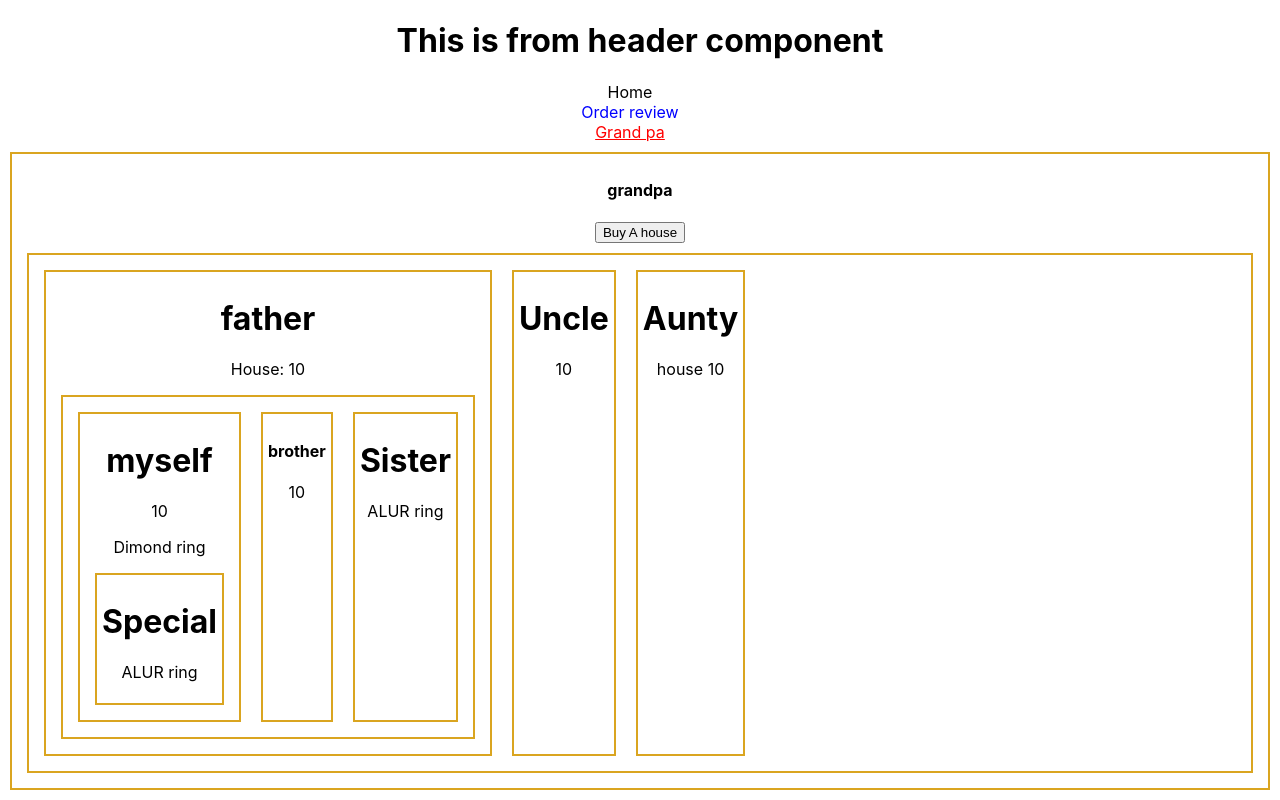
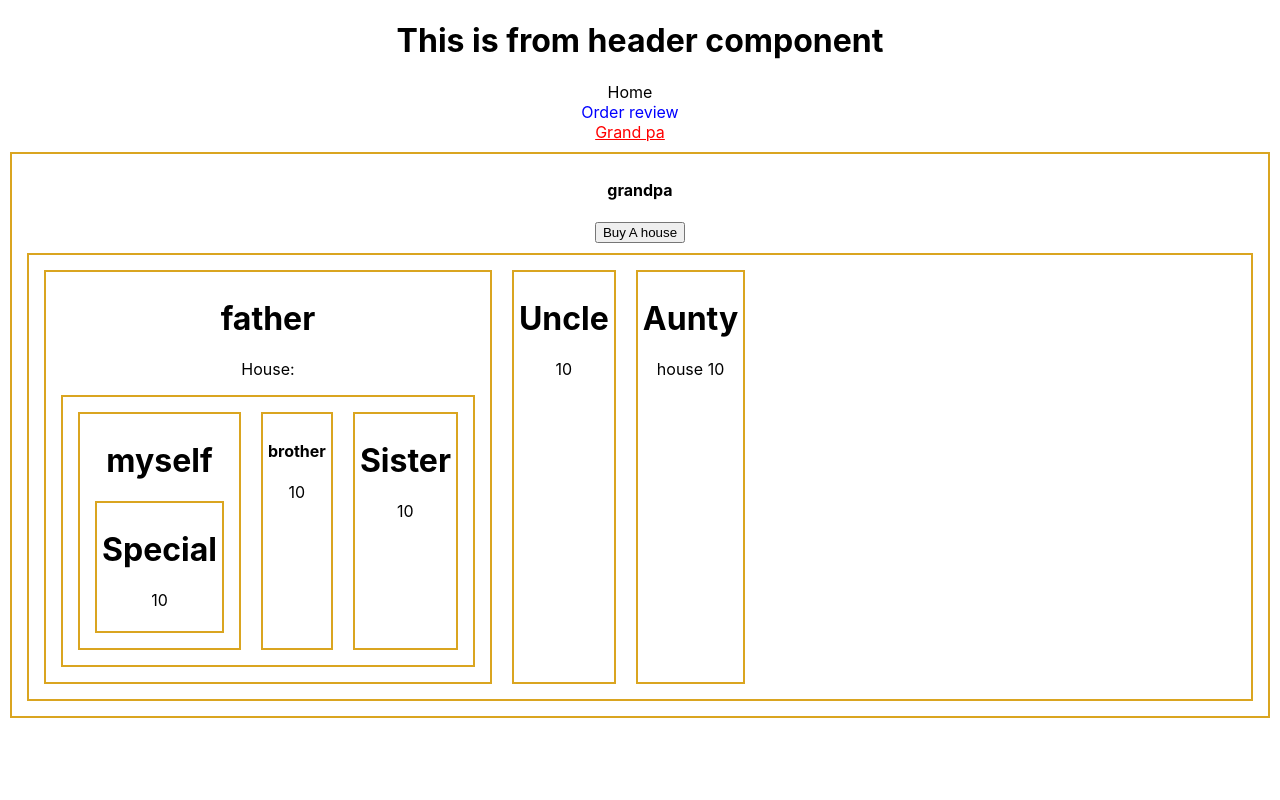
Before and after one commit to konok101/-T-shirt-Website, a React (Create React App) app: page /grandPA in a window 1280 px wide. Built offline with nearby package versions, Linux system fonts and the light colour scheme.

Commit message:
use create context and data transfer without any props, createcontext, provider,use context use for avoid props

```diff
--- a/src/components/Aunty/Aunty.js
+++ b/src/components/Aunty/Aunty.js
@@ -1,10 +1,12 @@
-import React from 'react';
+import React, { useContext } from 'react';
+import { ringContext } from '../Grandpa/Grandpa';
 
-const Aunty = ({hous}) => {
+const Aunty = () => {
+    const antyHouse= useContext(ringContext);
     return (
         <div>
             <h1>Aunty</h1>
-            <p>house {hous}</p>
+            <p>house {antyHouse}</p>
         </div>
     );
 };
--- a/src/components/Brother/Brother.js
+++ b/src/components/Brother/Brother.js
@@ -1,10 +1,13 @@
-import React from 'react';
+import React, { useContext } from 'react';
+import { ringContext } from '../Grandpa/Grandpa';
 
 const Brother = ({Bhouse}) => {
+
+    const brotherRing= useContext(ringContext);
     return (
         <div>
             <h4>brother</h4>
-            <p>{Bhouse}</p>
+            <p>{ brotherRing}</p>
         </div>
     );
 };
--- a/src/components/Father/Father.js
+++ b/src/components/Father/Father.js
@@ -4,13 +4,13 @@ import Myself from '../Grandpa/Myself/Myself';
 import Sister from '../Sister/Sister';
 import './Father.css'
 
-const Father = ({ house, ornaments }) => {
+const Father = ({ house,  }) => {
     return (
         <div>
             <h1>father</h1>
             <p>House: {house}</p>
             <div className="father">
-                <Myself house={house} ornaments={ornaments}></Myself>
+                <Myself house={house}  ></Myself>
                 <Brother Bhouse={house}></Brother>
                 <Sister shouse={house}></Sister>
             </div>
--- a/src/components/Grandpa/Grandpa.css
+++ b/src/components/Grandpa/Grandpa.css
@@ -4,3 +4,7 @@
     padding: 5px;
 
 }
+
+.grandgeneratuin{
+    display: flex;
+}
--- a/src/components/Grandpa/Grandpa.js
+++ b/src/components/Grandpa/Grandpa.js
@@ -4,7 +4,7 @@ import Father from '../Father/Father'
 import Uncle from '../Uncle/Uncle';
 import './Grandpa.css'
 
-export const ringContext =createContext('Damond')
+export const ringContext =createContext()
 
 const Grandpa = () => {
 
@@ -20,16 +20,16 @@ const Grandpa = () => {
 
     return (
 
-      <ringContext.Provider value='ALUR ring'>
+      <ringContext.Provider value={ house}>
              <div className='grandpa' >
             <h4>grandpa</h4>
             <button onClick={handleBuyAhouse}>Buy A house</button>
 
 
             <div style={{ display: 'flex' }}>
-                <Father house={house} ornaments={ornaments}></Father>
-                <Uncle house={house}></Uncle>
-                <Aunty hous={house}></Aunty>
+                <Father></Father>
+                <Uncle ></Uncle>
+                <Aunty ></Aunty>
             </div>
 
         </div>
--- a/src/components/Uncle/Uncle.js
+++ b/src/components/Uncle/Uncle.js
@@ -1,6 +1,9 @@
-import React from 'react';
+import React, { useContext } from 'react';
+import { ringContext } from '../Grandpa/Grandpa';
 
-const Uncle = ({house}) => {
+
+const Uncle = ( ) => {
+    const house=useContext(ringContext)
     return (
         <div>
             <h1>Uncle</h1>
```
